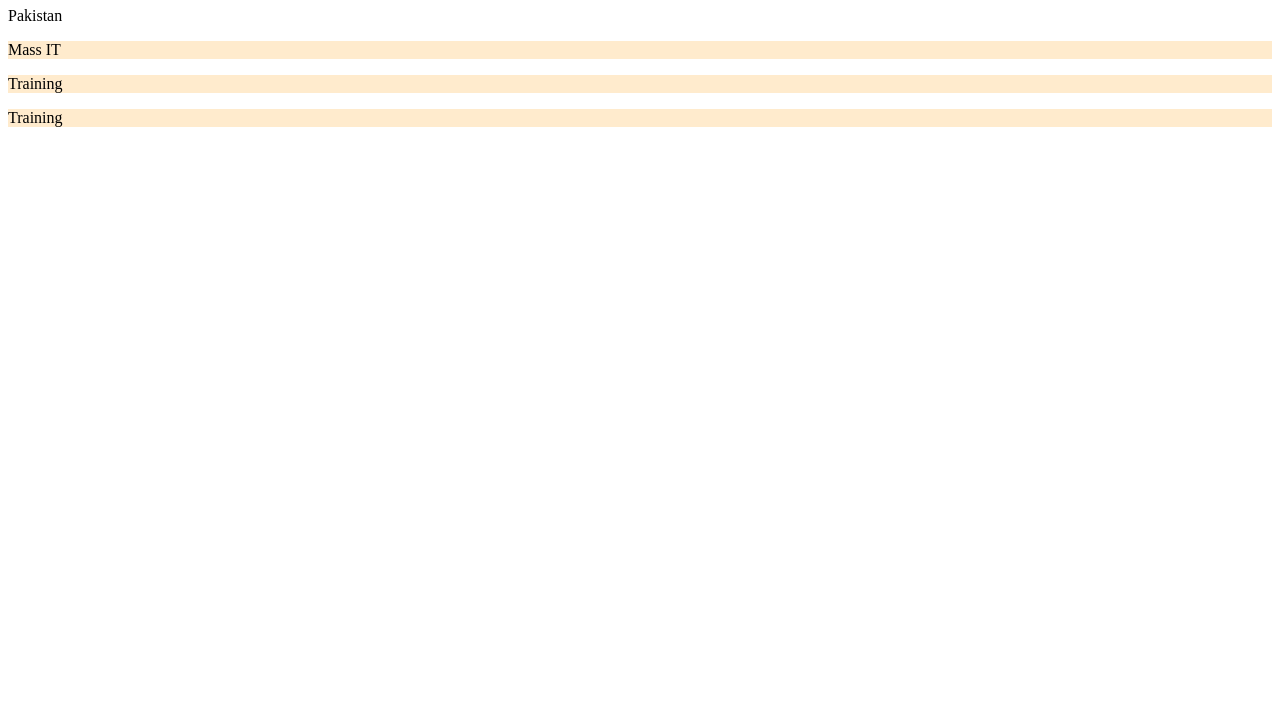
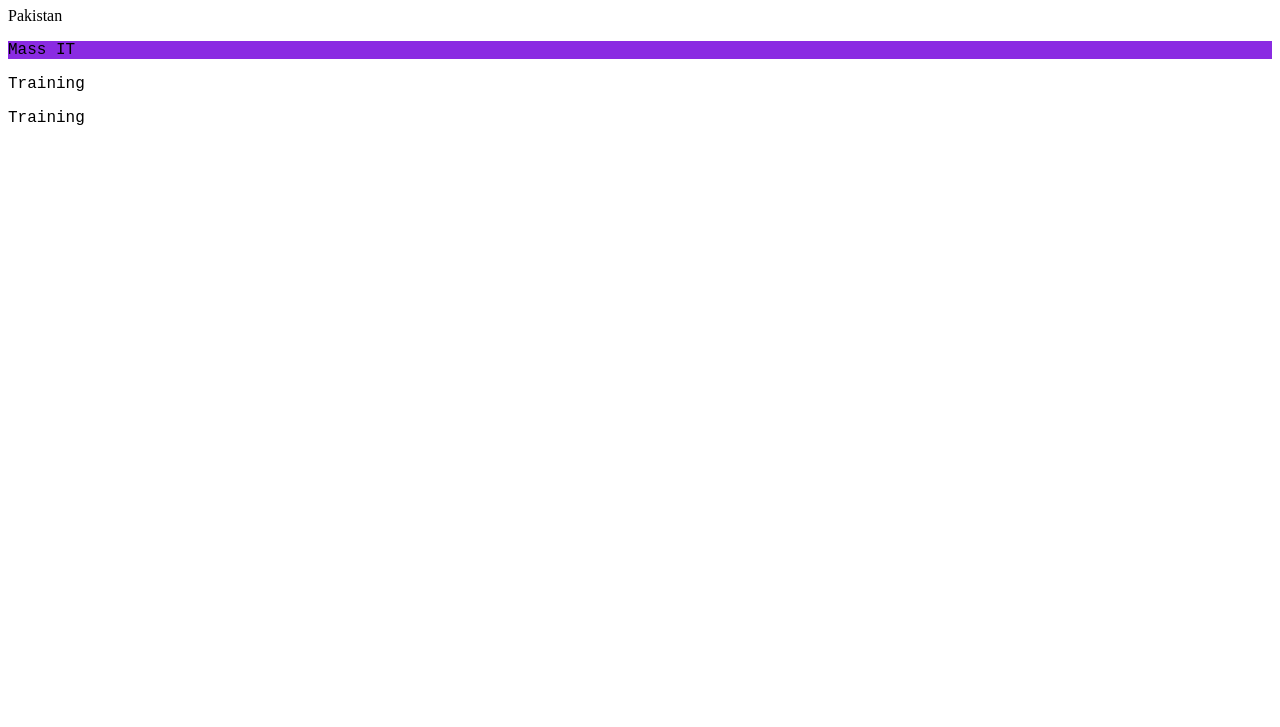
Before and after one commit to Huzaifa-Khan-Official/Saylani-Batach-16, a plain HTML site: page CSS/Class 1/index.html in a window 1280 px wide. Shown: the part 73-800 px from the top of the page. Drawn offline with Linux system fonts and the light colour scheme.

Commit message:
first class done

```diff
--- a/CSS/Class 1/index.html
+++ b/CSS/Class 1/index.html
@@ -52,9 +52,11 @@
     <div>
         <p>Pakistan</p>
     </div>
-    <p>Mass IT</p>
-    <p>Training</p>
-    <p>Training</p>
+    <div class="mainDiv">
+        <p class="group" id="specificPara" style="background-color: blueviolet;">Mass IT</p>
+        <p class="group">Training</p>
+        <p class="group">Training</p>
+    </div>
 </body>
 
 </html>
--- a/CSS/Class 1/style.css
+++ b/CSS/Class 1/style.css
@@ -45,6 +45,26 @@
 } */
 
 /* General Sibling Selector */
-h1~p {
+/* h1~p {
     background-color: blanchedalmond;
 }
+
+#specificPara {
+    background-color: aqua;
+}
+
+div+p {
+    background-color: blue;
+}
+
+.group {
+    background-color: brown;
+} */
+
+.mainDiv {
+    font-family: 'Courier New';
+}
+
+#specificPara {
+    font-family: inherit;
+}
```
